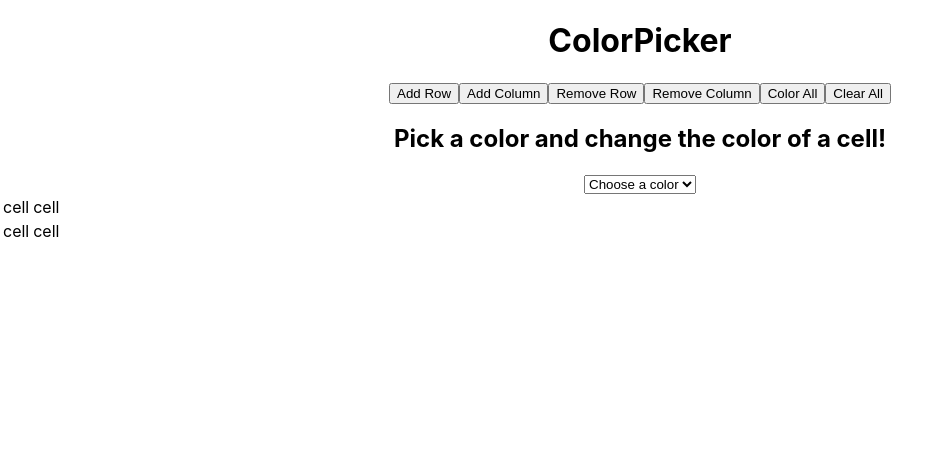
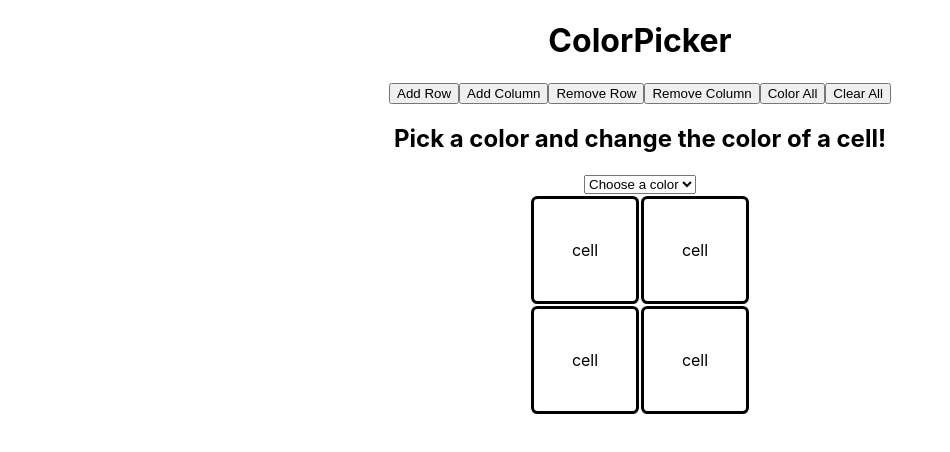
Before and after one commit to andreatranchina/ttp-assignment6-react, a React (Create React App) app: page / in a window 1280 px wide. Shown: the top 452 px of the page, without its empty margins (0-950 px from the left). Built offline with nearby package versions, Linux system fonts and the light colour scheme.

Commit message:
added color clicked cell feature and comments

```diff
--- a/src/App.css
+++ b/src/App.css
@@ -1,5 +1,6 @@
 .App {
   text-align: center;
+  align-content: center;
 }
 
 .App-logo {
--- a/src/App.js
+++ b/src/App.js
@@ -9,6 +9,7 @@ function App() {
     ["cell", "cell"],
   ]);
   const [currentColor, setCurrentColor] = useState("");
+  const [mouseDown, setMouseDown] = useState(false);
 
   //function handleClickAddRow will be called upon clicking addRow button, will add a row to the grid
   function handleClickAddRow() {
@@ -93,6 +94,16 @@ function App() {
     }
   }
 
+  //called upon change in the select option, will update the state of the current color
+  //and the current color state will be passed as a props to TableCell
+  function handleChangeCurrentColor(event){
+    setCurrentColor(event.target.value);
+  }
+
+  function handleMouseDown(){
+    setMouseDown(true);
+  }
+
   return (
     <div className="App">
       <h1>ColorPicker</h1>
@@ -106,7 +117,7 @@ function App() {
 
       <h2>Pick a color and change the color of a cell!</h2>
 
-      <select>
+      <select onChange={handleChangeCurrentColor}>
         <option value="choose" selected disabled>
           Choose a color
         </option>
@@ -117,7 +128,9 @@ function App() {
         <option>Purple</option>
         <option>Orange</option>
       </select>
-      <Table grid={grid} currentColor={currentColor} />
+      <div onMouseDown={handleMouseDown}>
+        <Table grid={grid} currentColor={currentColor} />
+      </div>
     </div>
   );
 }
--- a/src/components/Table.jsx
+++ b/src/components/Table.jsx
@@ -3,7 +3,7 @@ import TableRow from './TableRow'
 
 function Table(props) {
   return (
-    <table>
+    <table style={{marginLeft:"auto", marginRight:"auto"}}>
       <tbody>
         {props.grid.map((row) => {
           return (
--- /dev/null
+++ b/src/components/TableCell.css
@@ -0,0 +1,6 @@
+.cell{
+    border: solid black 3px;
+    height: 100px;
+    width: 100px;
+    border-radius: 0.4rem;
+}
--- a/src/components/TableCell.jsx
+++ b/src/components/TableCell.jsx
@@ -1,9 +1,16 @@
 import React from 'react'
+import "./TableCell.css"
 
 function TableCell(props) {
-  return (
-    <td>cell</td>
-  )
+
+    //receives the currentColor prop from table and uses it set the background color of the clicked cell
+    function handleClickColorCell(event){
+        event.target.style.backgroundColor = props.currentColor;
+    }
+
+    return (
+        <td className="cell" onClick={handleClickColorCell}>cell</td>
+    )
 }
 
 export default TableCell
```
